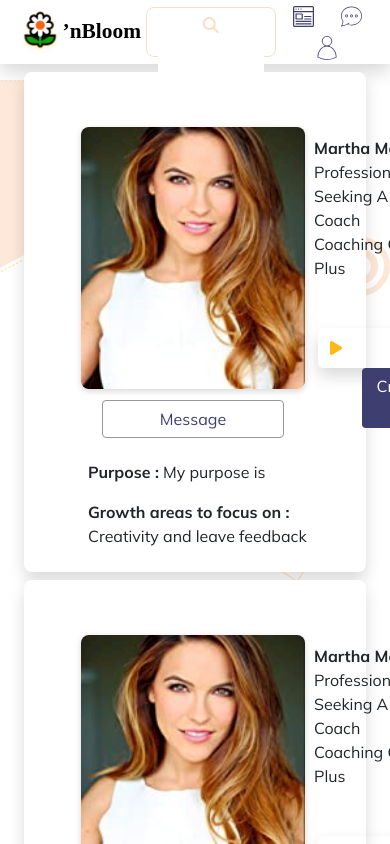
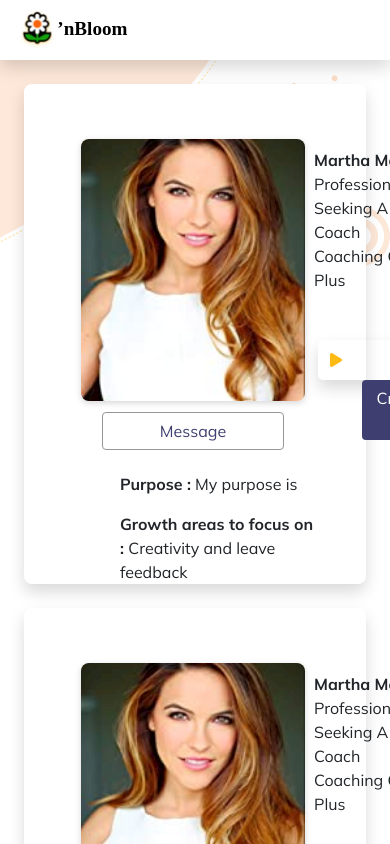
Before and after one commit to ccrisolo/nBloom-staging, a React (Create React App) app: page /dashboard in a window 390 px wide. Shown: the top 844 px of the page. Built offline with nearby package versions, Linux system fonts and the light colour scheme.

Commit message:
homepage completed-minor changes

```diff
--- a/src/App.js
+++ b/src/App.js
@@ -14,7 +14,7 @@ function App() {
 export default App;
 
 const BackgroundImage = () => {
-  return <div className="position-absolute" style={{ top: 80, left: -120, zIndex: -100 }}>
+  return <div className="position-absolute" style={{ top: 50, left: -120, zIndex: -100 }}>
     <img src={BG} className="w-100 h-100" />
   </div>
 }
--- a/src/Components/Card.jsx
+++ b/src/Components/Card.jsx
@@ -4,7 +4,7 @@ import AudioPlayer from './AudioPlayer'
 
 function Card() {
     return (
-        <div className="shadow p-5 w-100 bg-white my-2 br" style={{ height: '500px' }}>
+        <div className="shadow p-5 w-100 bg-white my-4 br" style={{ height: '500px' }}>
             <div className="d-flex justify-content-between w-100">
                 <div className="d-flex">
                     <div>
@@ -30,10 +30,10 @@ function Card() {
                     <img src={ShareIcon} alt="" />
                 </div>
             </div>
-            <div className="ms-3 text-start my-3">
+            <div className="ms-5 text-start my-3">
                 <span className="fw-bold">Purpose :</span> My purpose is
             </div>
-            <div className="ms-3 text-start my-3">
+            <div className="ms-5 text-start my-3">
                 <span className="fw-bold">Growth areas to focus on : </span> Creativity and leave feedback
             </div>
         </div>
--- a/src/Components/Header.jsx
+++ b/src/Components/Header.jsx
@@ -8,13 +8,13 @@ function Header() {
         <div className="container-fluid px-0 shadow bg-white">
             <div className="container-xl">
                 <div className="d-flex justify-content-between">
-                    <div className="cp">
+                    <div className="cp"  style={{width:'120px',height:'60px'}}>
                         <img src={Logo} className="w-100 h-100"/>
                     </div>
-                    <div className="w-50 my-auto">
+                    <div className="w-50 my-auto d-none d-lg-inline-block">
                         <TextInputWithIcon />
                     </div>
-                    <div className="my-auto">
+                    <div className="my-auto d-none d-lg-inline-block">
                         <img className="mx-2 cp" src={NewsIcon} alt=""/>
                         <img className="mx-2 cp" src={MsgIcon} alt=""/>
                         <img className="mx-2 cp" src={UserIcon} alt=""/>
@@ -35,7 +35,7 @@ const TextInputWithIcon = () => {
             width: "100%",
             border: "1px solid var(--nb_primary__light)",
             borderRadius: "8px",
-            height: 50,
+            height: 45,
         },
         input: {
             border: "none",
```
